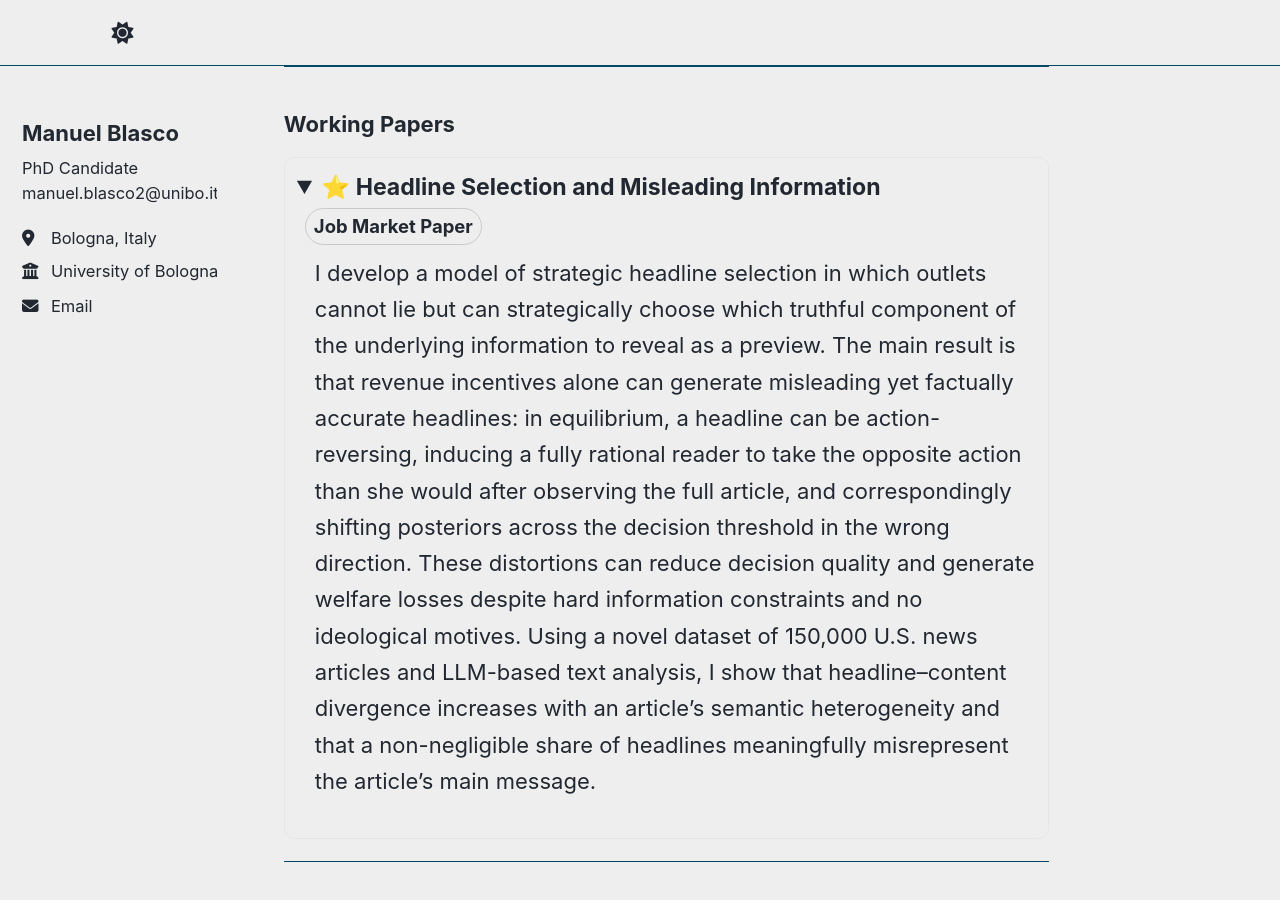
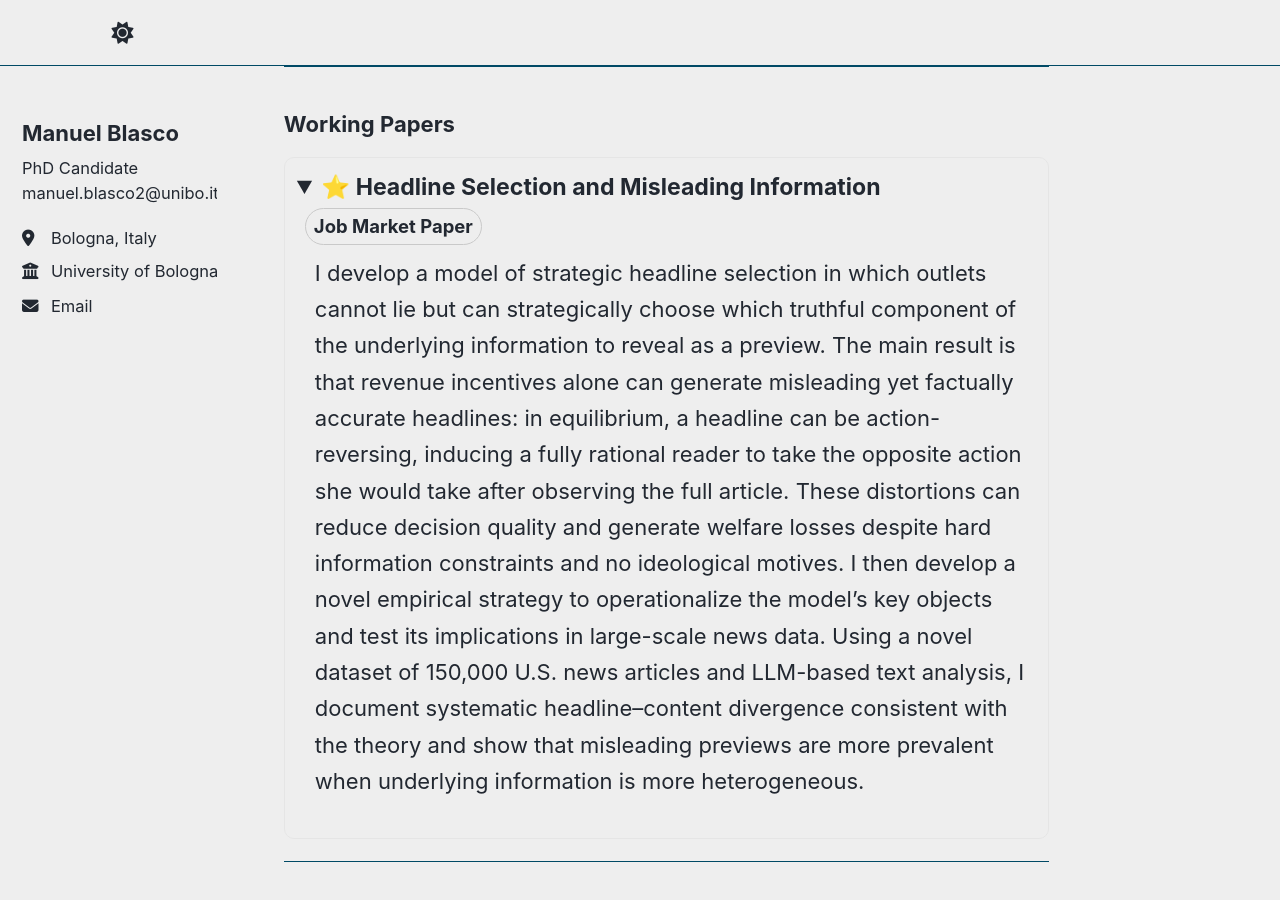
Before and after one commit to ManuelBlasco/manuelblasco.github.io, a Jekyll site: the page built from _pages/about.md, in a window 1280 px wide and 900 px high, scrolled down 1141 px. Built offline with Jekyll 4.4.1, drawn with Linux system fonts in a browser that asks for light colours; a script that is not in the unit is left out.

Commit message:
Update about.md

```diff
--- a/_pages/about.md
+++ b/_pages/about.md
@@ -34,7 +34,7 @@ I am a microeconomist working on Media and Information Economics and Political E
   </summary>
   <div style="margin-top:10px; margin-left:18px;">
     <p>
-      I develop a model of strategic headline selection in which outlets cannot lie but can strategically choose which truthful component of the underlying information to reveal as a preview. The main result is that revenue incentives alone can generate misleading yet factually accurate headlines: in equilibrium, a headline can be action-reversing, inducing a fully rational reader to take the opposite action than she would after observing the full article, and correspondingly shifting posteriors across the decision threshold in the wrong direction. These distortions can reduce decision quality and generate welfare losses despite hard information constraints and no ideological motives. Using a novel dataset of 150,000 U.S. news articles and LLM-based text analysis, I show that headline–content divergence increases with an article’s semantic heterogeneity and that a non-negligible share of headlines meaningfully misrepresent the article’s main message.
+      I develop a model of strategic headline selection in which outlets cannot lie but can strategically choose which truthful component of the underlying information to reveal as a preview. The main result is that revenue incentives alone can generate misleading yet factually accurate headlines: in equilibrium, a headline can be action-reversing, inducing a fully rational reader to take the opposite action she would take after observing the full article. These distortions can reduce decision quality and generate welfare losses despite hard information constraints and no ideological motives. I then develop a novel empirical strategy to operationalize the model’s key objects and test its implications in large-scale news data. Using a novel dataset of 150,000 U.S. news articles and LLM-based text analysis, I document systematic headline–content divergence consistent with the theory and show that misleading previews are more prevalent when underlying information is more heterogeneous.
     </p>
   </div>
 </details>
```
